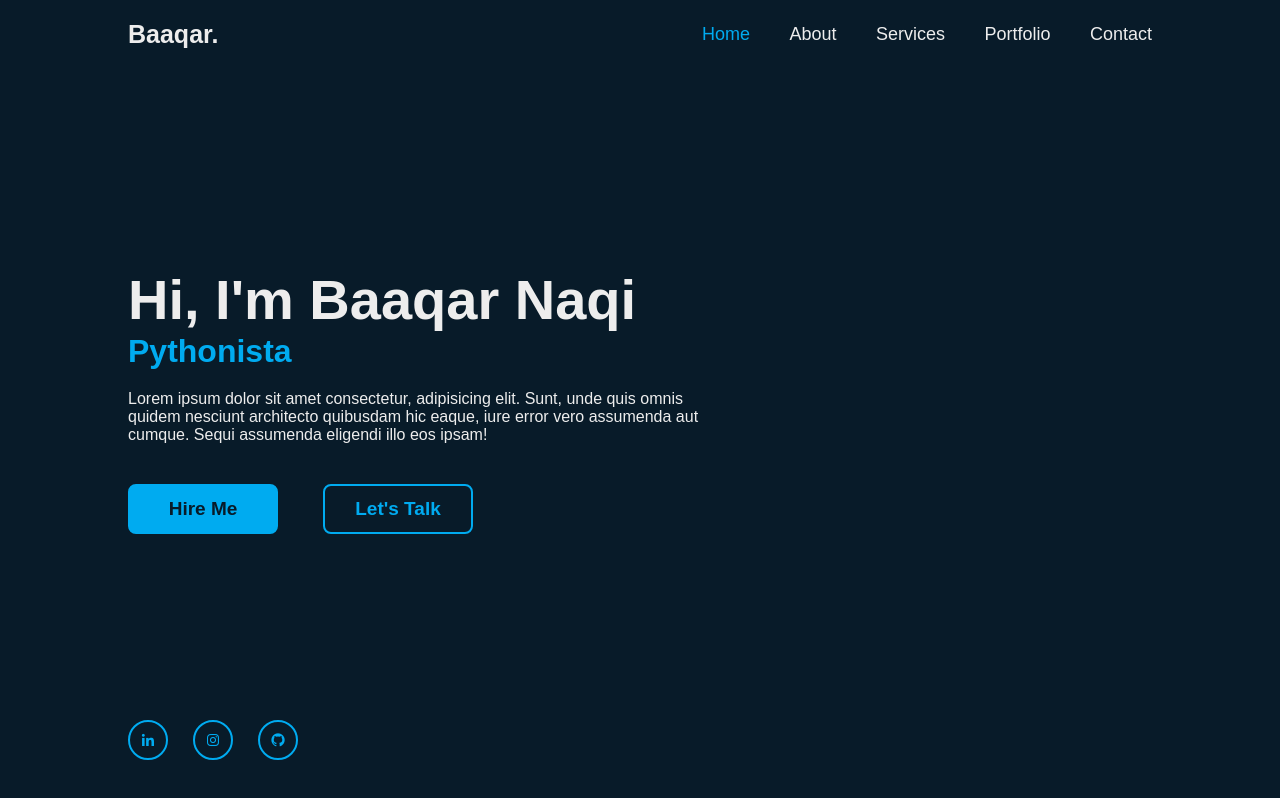
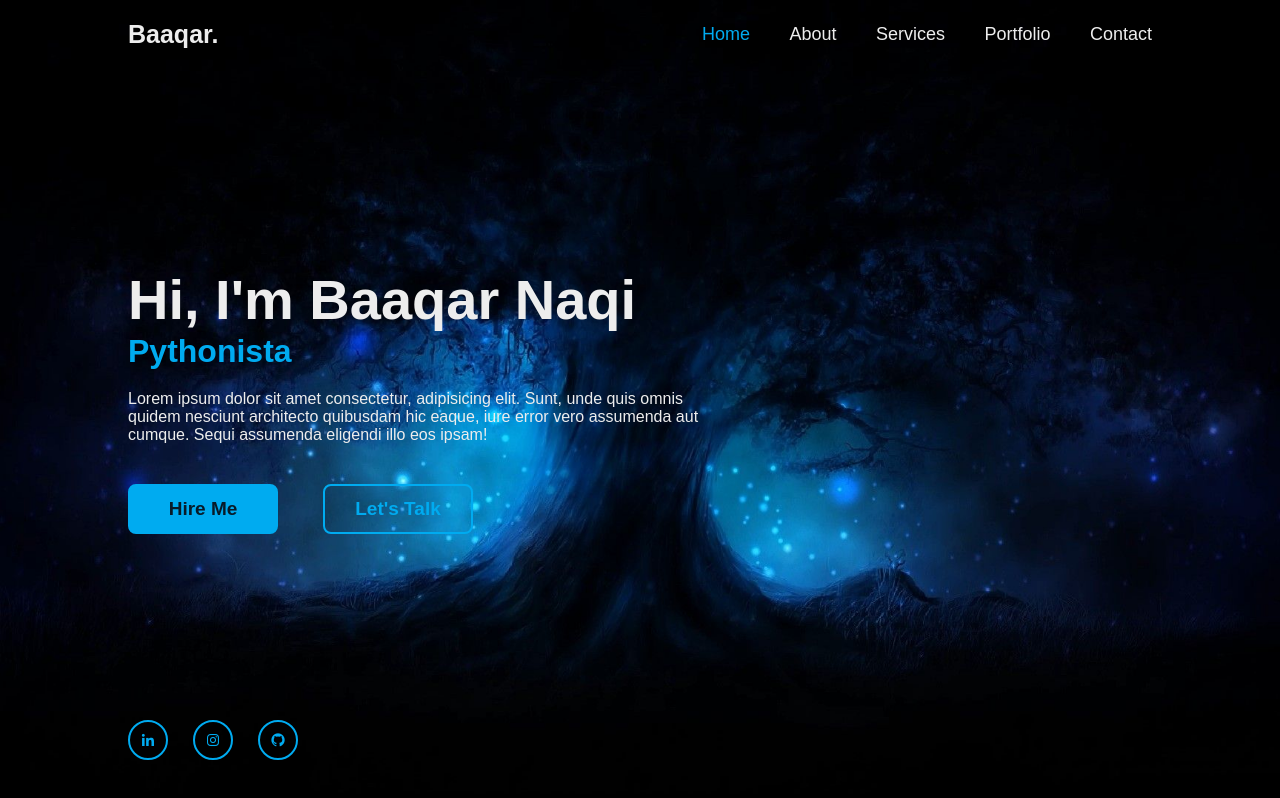
Before and after one commit to Baaqar-007/Pers-port, a plain HTML site: page index.html in a window 1280 px wide. Drawn offline with nearby package versions, Linux system fonts and the light colour scheme; a web font is replaced by a local one.

Commit message:
Third commit (added image)

```diff
--- a/style.css
+++ b/style.css
@@ -7,7 +7,6 @@
 }
 
 body{
-    background: #081b29 ;
     color:#ededed;
 }
 
@@ -48,6 +47,9 @@ body{
 
 .home {
     height: 100vh;
+    background: url('img.jpg') no-repeat;
+    background-size: cover;
+    background-position: center;
     display:flex;
     align-items: center;
     padding: 0 10%;
@@ -154,7 +156,13 @@ body{
     text-decoration: none;
     color: #00abf0;
     z-index: 1;
+    overflow: hidden;
+    transition: 0.5s;
 
+}
+
+.home-sci a:hover{
+    color: #081b29;
 }
 
 .home-sci a::before{
@@ -171,5 +179,5 @@ body{
 
 .home-sci a:hover::before{
     width: 100%;
-    color: #081b29;
+
 }
```
Also changed, not shown: img.jpg (added).
